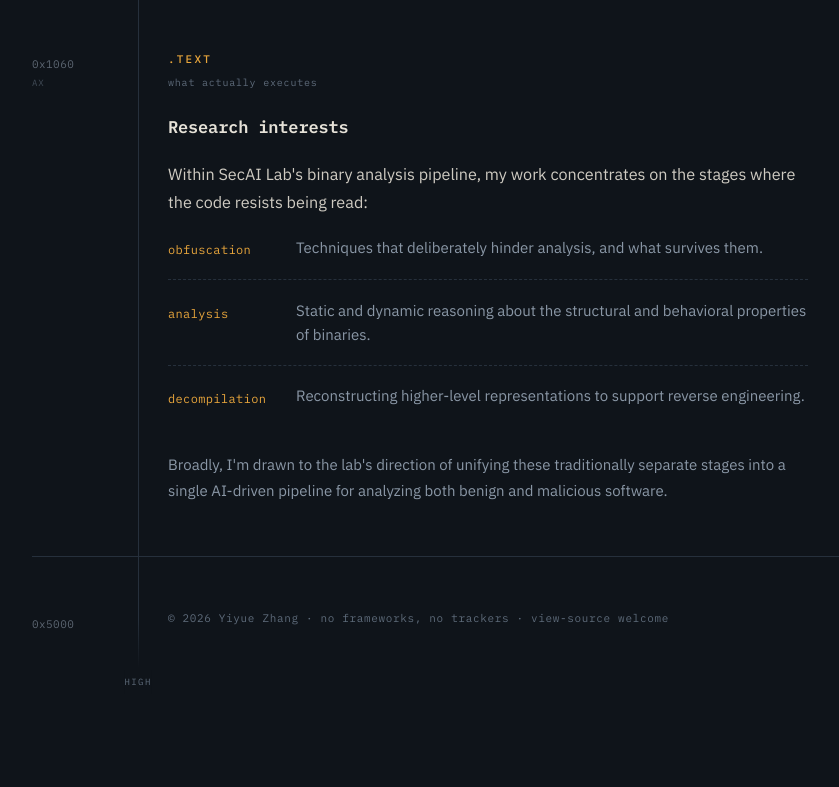
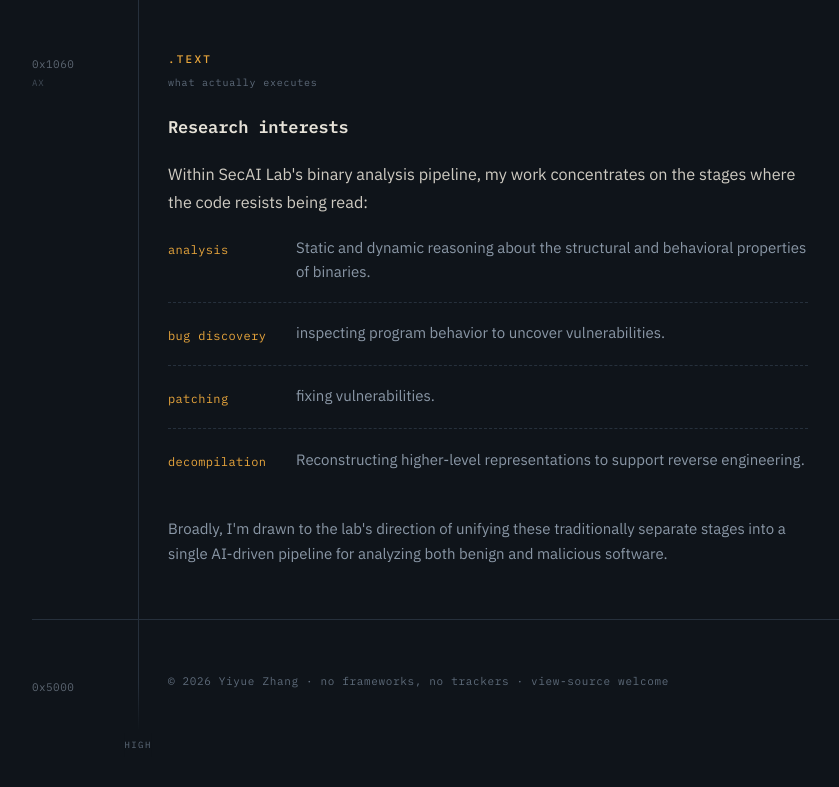
Before and after one commit to Yii-99/Yii-99.github.io, a plain HTML site: page cv.html in a window 1280 px wide. Shown: the part 1157-1944 px from the top of the page, without its empty margins (128-967 px from the left). Drawn offline with Linux system fonts and the light colour scheme.

Commit message:
Update cv.html

```diff
--- a/cv.html
+++ b/cv.html
@@ -106,15 +106,21 @@
       <p>Within SecAI Lab's binary analysis pipeline, my work concentrates on the stages where the code resists being read:</p>
       <ul class="symbols" style="margin-top:1.25rem;">
         <li>
-          <span class="sym-tag">obfuscation</span>
+          <span class="sym-tag">analysis</span>
           <div>
-            <p class="sym-desc">Techniques that deliberately hinder analysis, and what survives them.</p>
+            <p class="sym-desc">Static and dynamic reasoning about the structural and behavioral properties of binaries.</p>
           </div>
         </li>
         <li>
-          <span class="sym-tag">analysis</span>
+          <span class="sym-tag">bug discovery</span>
           <div>
-            <p class="sym-desc">Static and dynamic reasoning about the structural and behavioral properties of binaries.</p>
+            <p class="sym-desc">inspecting program behavior to uncover vulnerabilities.</p>
+          </div>
+        </li>
+        <li>
+          <span class="sym-tag">patching</span>
+          <div>
+            <p class="sym-desc">fixing vulnerabilities.</p>
           </div>
         </li>
         <li>
```
